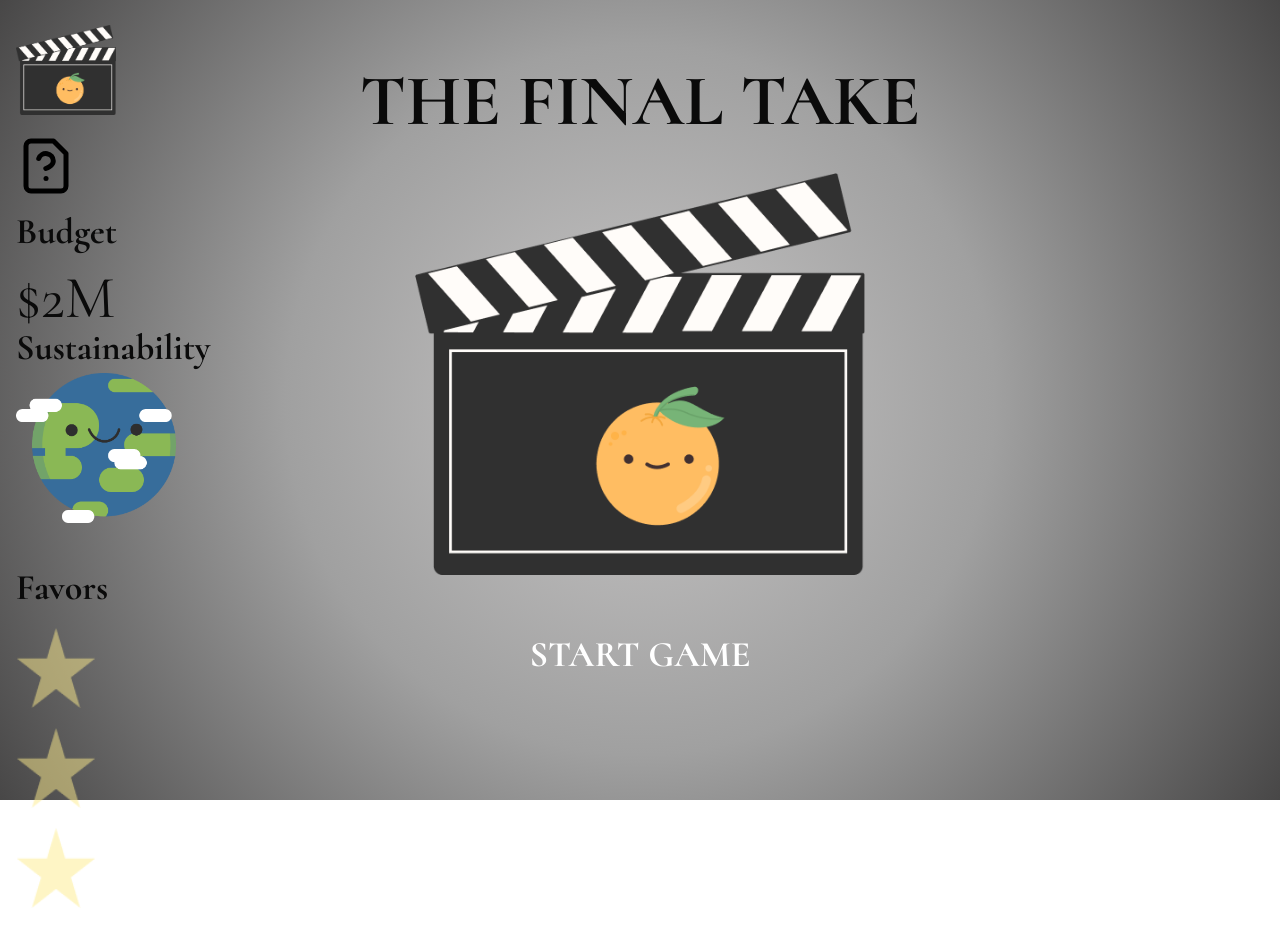
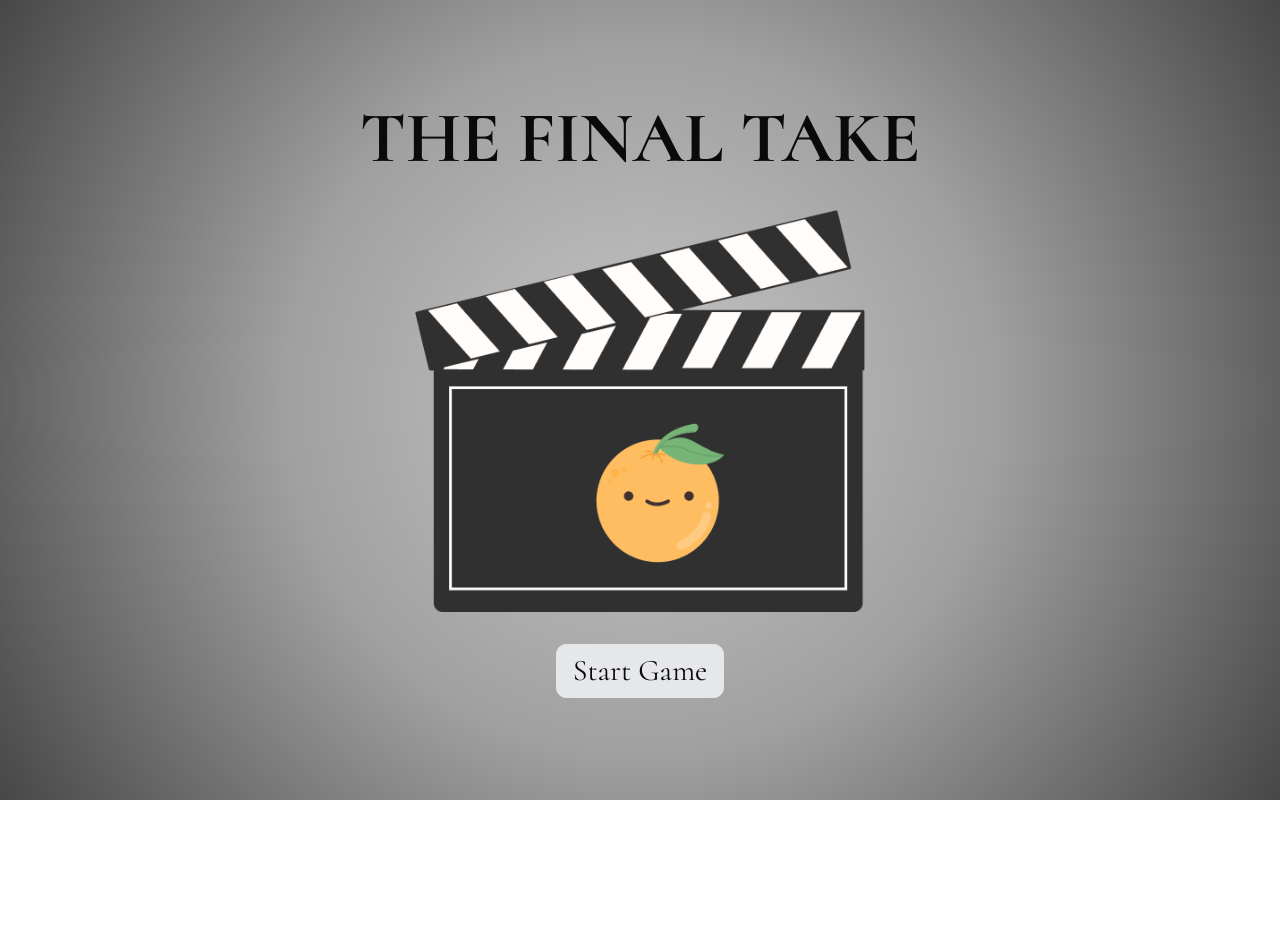
Before and after one commit to qhgill/final-take, a Next.js app: page / in a window 1280 px wide. After the commit the page ends 800 px from the top, so only its background shows below. Built offline with nearby package versions, Linux system fonts and the light colour scheme.

Commit message:
they call me kev dev part 2

```diff
--- a/src/app/page.tsx
+++ b/src/app/page.tsx
@@ -69,7 +69,7 @@ const Home = () => {
   return (
     <div>
       <div className="w-screen relative h-screen flex items-center justify-center bg-[radial-gradient(circle,_#5B575759_2%,_#4D4D4D88_47%,_#343333E6_100%)]">
-        {!isEnd && (
+        {!isEnd && user.month != 0 && (
           <Sidebar
             budget={currentBudget}
             sustainStatus={user.sustStat}
--- a/src/components/Prompt.tsx
+++ b/src/components/Prompt.tsx
@@ -1,7 +1,5 @@
 import { Option } from "../utils/options";
-import Image from "next/image";
 import { useState } from "react";
-import { motion } from "framer-motion";
 import AnimateText from "./AnimateText";
 import CustomSlider from "../components/choicestyles/CustomSlider";
 import TicketSelect from "./choicestyles/TicketSelect";
@@ -10,7 +8,7 @@ import FrameCarousel from "./choicestyles/FrameCarousel";
 import ClapperCarousel from "./choicestyles/ClapperCarousel";
 import BillboardCarousel from "./choicestyles/BillboardCarousel";
 import LightSelect from "./choicestyles/LightSelect";
-import logo from "@/public/logo.png";
+import StartGame from "./StartGame";
 
 interface PromptTypes {
   options: Option;
@@ -50,39 +48,7 @@ const Prompt = ({
 
   return (
     <div className="flex flex-col w-[70vw] max-h-[100vh] justify-center gap-y-10 items-center">
-      {month === 0 && (
-        <>
-          <div className="flex flex-col justify-center gap-y-10 items-center w-full h-full">
-            <motion.div
-              className="flex flex-col justify-center items-center"
-              initial={{ opacity: 0, y: 100, scale: 0.1 }}
-              animate={{ opacity: 1, y: 0, scale: 1 }}
-              transition={{
-                type: "spring",
-                stiffness: 85,
-                damping: 8,
-                delay: 0.7,
-                duration: 1,
-              }}
-            >
-              <p className="text-7xl font-bold pb-9 ">THE FINAL TAKE</p>
-              <Image
-                src={logo}
-                alt="logo"
-                className="justify-center items-center"
-                width={450}
-                height={200}
-              />
-              <button
-                onClick={() => handleSwap(0, 0, 0)}
-                className="text-4xl font-bold p-15 text-white"
-              >
-                START GAME
-              </button>
-            </motion.div>
-          </div>
-        </>
-      )}
+      {month === 0 && <StartGame handleSwap={handleSwap} />}
       {month > 3 && (
         <>
           <p className="text-4xl font-bold">MONTH: {month - 2}</p>
--- a/src/components/StartGame.tsx
+++ b/src/components/StartGame.tsx
@@ -2,7 +2,11 @@ import Image from "next/image";
 import logo from "@/public/logo.png";
 import { motion } from "framer-motion";
 
-const StartGame = () => {
+interface StartGameProps {
+  handleSwap: (price: number, sustain: number, profit: number) => void;
+}
+
+const StartGame = ({ handleSwap }: StartGameProps) => {
   return (
     <div className="flex flex-col justify-center gap-y-10 items-center w-full h-full">
       <motion.div
@@ -25,8 +29,13 @@ const StartGame = () => {
           width={450}
           height={200}
         />
-        <button className="text-4xl font-bold p-15 text-white">
-          START GAME
+        <button
+          onClick={() => {
+            handleSwap(0, 0, 0);
+          }}
+          className="cursor-pointer border px-4 py-2 rounded-lg bg-gray-200 hover:bg-gray-300 transition mt-8 text-3xl"
+        >
+          Start Game
         </button>
       </motion.div>
     </div>
```
